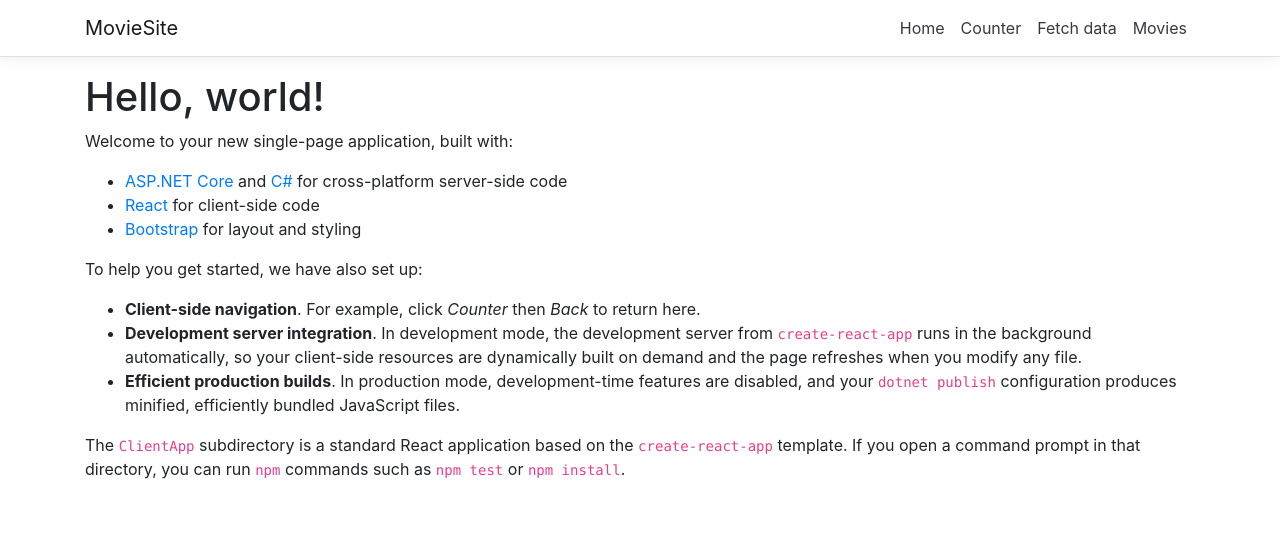
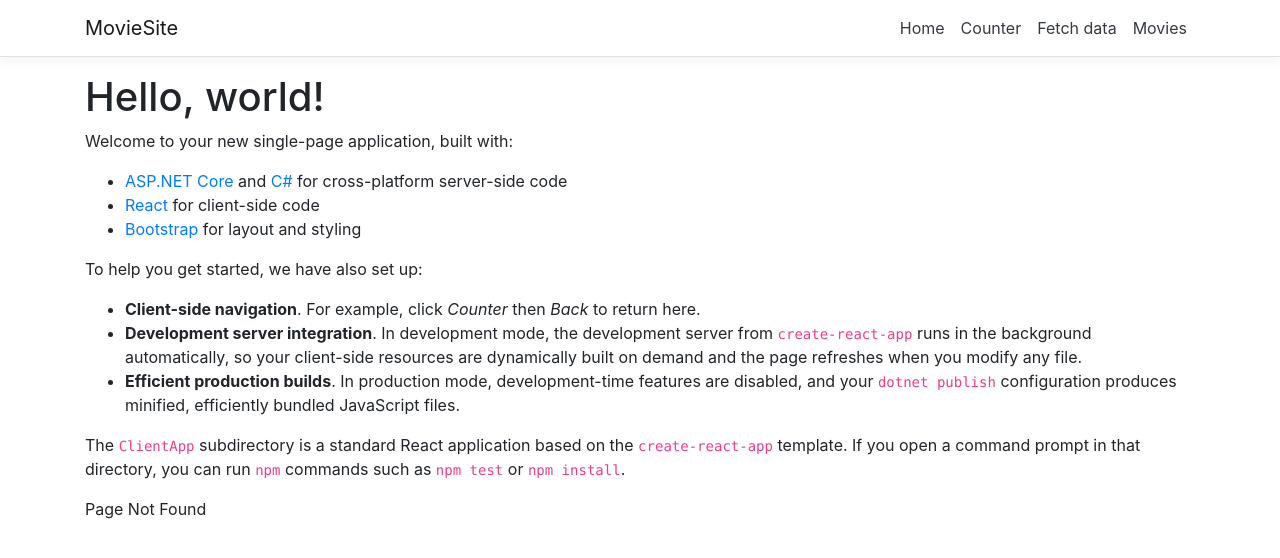
Before and after one commit to i3130002/workshop-Movie, a React (Create React App) app in the folder MovieSite/ClientApp/: page / in a window 1280 px wide. Shown: the top 558 px of the page. Built offline with nearby package versions, Linux system fonts and the light colour scheme.

Commit message:
Not found page & routings

```diff
--- a/MovieSite/ClientApp/src/App.js
+++ b/MovieSite/ClientApp/src/App.js
@@ -4,6 +4,11 @@ import { Layout } from './components/Layout';
 import { Home } from './components/Home';
 import { FetchData } from './components/FetchData';
 import { Counter } from './components/Counter';
+import { Movies } from './components/Movies';
+import { MoviesViewAll } from './components/Movies.ViewAll';
+import { MoviesRemove } from './components/Movies.Remove';
+import { MoviesEdit } from './components/Movies.Edit';
+import { NotFound } from './components/NotFound';
 
 export default class App extends Component {
   static displayName = App.name;
@@ -14,6 +19,13 @@ export default class App extends Component {
         <Route exact path='/' component={Home} />
         <Route path='/counter' component={Counter} />
         <Route path='/fetch-data' component={FetchData} />
+            <Route path='/Movies' component={Movies} />
+            <Route path='/MoviesViewAll' component={MoviesViewAll} />
+            <Route path='/MoviesRemove' component={MoviesRemove} />
+            <Route path='/MoviesEdit' component={MoviesEdit} />
+            {<Route path='*' component={NotFound} />
+            }
+
       </Layout>
     );
   }
--- /dev/null
+++ b/MovieSite/ClientApp/src/components/NotFound.js
@@ -0,0 +1,14 @@
+import React from 'react';
+
+export class NotFound extends React.Component {
+
+
+    render() {
+        return (
+            <div>
+                <p>Page Not Found</p>
+
+            </div>
+        );
+    }
+}
```
